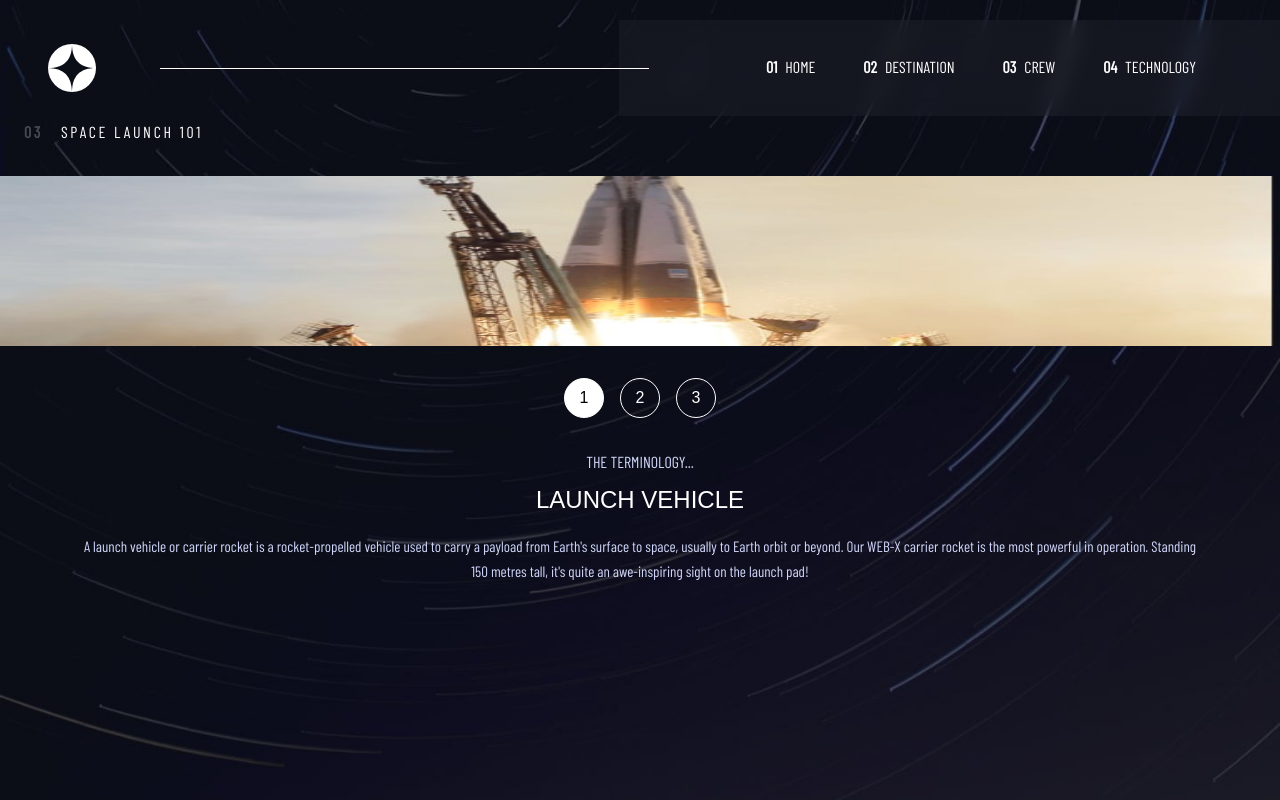
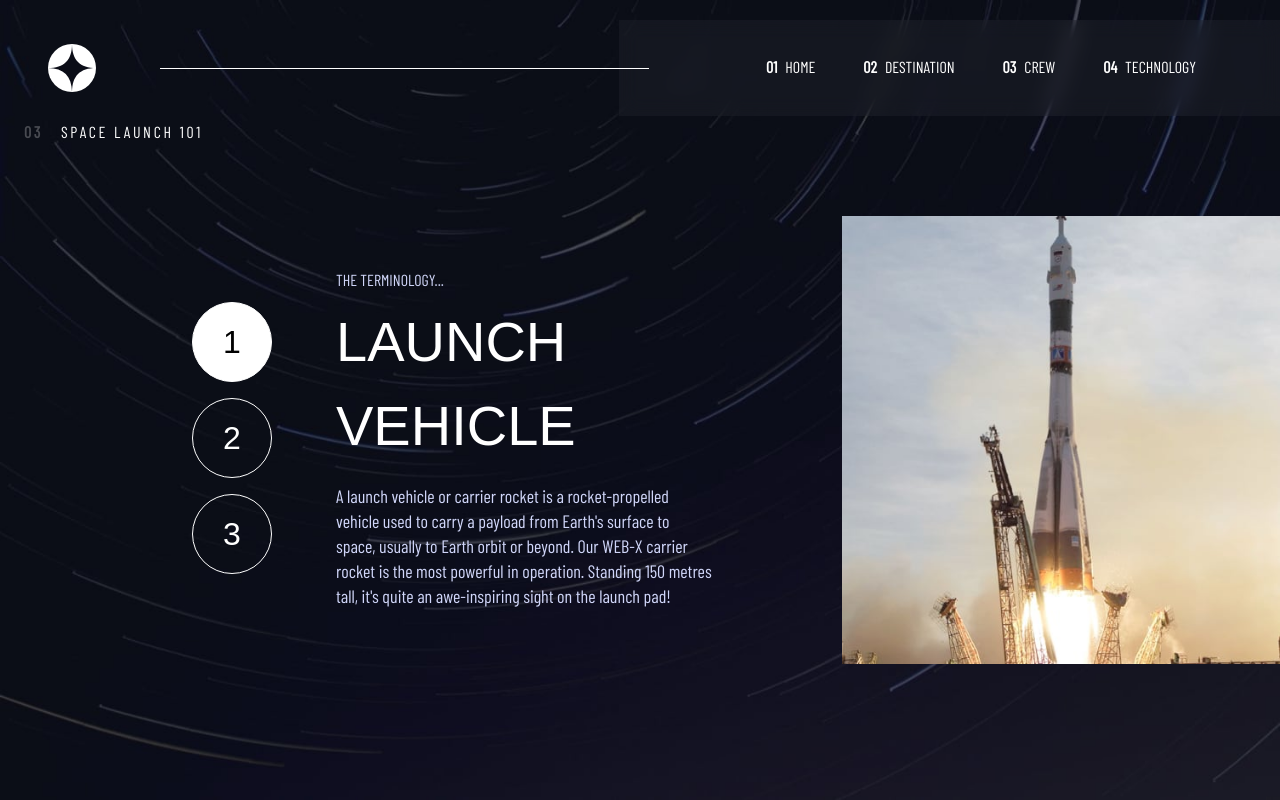
Before and after one commit to jradziejewski/space-tourism, a Next.js app: page /technology in a window 1280 px wide. Built offline with nearby package versions, Linux system fonts and the light colour scheme; a web font is replaced by a local one.

Commit message:
feat: add responsiveness to technology page

```diff
--- a/src/app/technology/page.tsx
+++ b/src/app/technology/page.tsx
@@ -11,9 +11,15 @@ const Page = () => {
   return (
     <TechnologyProvider>
       <SubpageHeader title="Space Launch 101" number={3} />
+      <div className="technology">
+        <div className="technology-image-container">
           <TechnologyImage />
+        </div>
+        <div className="technology-content">
           <TechnologyButtons />
           <TechnologyView />
+        </div>
+      </div>
     </TechnologyProvider>
   );
 };
@@ -23,17 +29,26 @@ export default Page;
 const TechnologyImage = () => {
   const { activeTechnology } = useContext(TechnologyContext);
 
-  if (!activeTechnology || !activeTechnology.image) {
+  if (!activeTechnology || !activeTechnology.imageLandscape) {
     return null;
   }
 
   return (
+    <>
       <Image
-      className="technology-image"
-      src={activeTechnology.image}
+        className="technology-image-landscape"
+        src={activeTechnology.imageLandscape}
         height="170"
         width="445"
         alt={`${activeTechnology.name} image}`}
       />
+      <Image
+        className="technology-image-portrait"
+        src={activeTechnology.imagePortrait}
+        height="170"
+        width="445"
+        alt={`${activeTechnology.name} image}`}
+      />
+    </>
   );
 };
--- a/src/app/technology/technology.scss
+++ b/src/app/technology/technology.scss
@@ -4,6 +4,10 @@ body {
   @include background-image(
     "../../../public/assets/technology/background-technology"
   );
+}
+
+.technology-image-portrait {
+  display: none;
 }
 
 .navbar {
@@ -38,7 +42,7 @@ body {
   color: black;
 }
 
-.technology-image {
+.technology-image-landscape {
   margin: 2rem 0;
   width: 100%;
   height: 170px;
@@ -60,3 +64,70 @@ body {
     line-height: 25px;
   }
 }
+
+@media (min-width: $mobile) {
+  .technology-buttons {
+    .technology-button {
+      width: 60px;
+      height: 60px;
+    }
+  }
+  .technology-image-landscape {
+    height: 310px;
+  }
+  .technology-view {
+    h1 {
+      font-size: 40px;
+    }
+  }
+}
+
+@media (min-width: $tablet) {
+  .technology {
+    display: flex;
+    width: 70%;
+    height: 80%;
+    margin: auto;
+    flex-direction: row-reverse;
+    justify-content: space-between;
+  }
+  .technology-view {
+    align-items: flex-start;
+    text-align: left;
+    h1 {
+      font-size: 56px;
+    }
+    .technology-description {
+      text-align: left;
+      max-width: 450px;
+      font-size: 18px;
+    }
+  }
+  .technology-content {
+    display: flex;
+    gap: 4rem;
+  }
+  .technology-buttons {
+    flex-direction: column;
+    .technology-button {
+      width: 80px;
+      height: 80px;
+      font-size: 32px;
+    }
+  }
+  .technology-image-landscape {
+    display: none;
+  }
+  .technology-image-container {
+    width: 40%;
+  }
+  .technology-image-portrait {
+    display: block;
+    position: absolute;
+    right: 0;
+    top: 55%;
+    transform: translateY(-50%);
+    height: 35vw;
+    width: auto;
+  }
+}
--- a/src/app/technology/technologyData.ts
+++ b/src/app/technology/technologyData.ts
@@ -1,7 +1,10 @@
 import { StaticImageData } from "next/image";
 import launchVehicleLandscape from "../../../public/assets/technology/image-launch-vehicle-landscape.jpg";
+import launchVehiclePortrait from "../../../public/assets/technology/image-launch-vehicle-portrait.jpg";
 import spaceportLandscape from "../../../public/assets/technology/image-spaceport-landscape.jpg";
+import spaceportPortrait from "../../../public/assets/technology/image-spaceport-portrait.jpg";
 import spaceCapsuleLandscape from "../../../public/assets/technology/image-space-capsule-landscape.jpg";
+import spaceCapsulePortrait from "../../../public/assets/technology/image-space-capsule-portrait.jpg";
 
 const launchVehicleDescription =
   "A launch vehicle or carrier rocket is a rocket-propelled vehicle used to carry a payload from Earth's surface to space, usually to Earth orbit or beyond. Our WEB-X carrier rocket is the most powerful in operation. Standing 150 metres tall, it's quite an awe-inspiring sight on the launch pad!";
@@ -13,18 +16,21 @@ const spaceCapsuleDescription =
 export type Technology = {
   name: string;
   description: string;
-  image: StaticImageData;
+  imageLandscape: StaticImageData;
+  imagePortrait: StaticImageData;
 };
 
 function createTechnology(
   name: string,
   description: string,
-  image: StaticImageData
+  imageLandscape: StaticImageData,
+  imagePortrait: StaticImageData,
 ): Technology {
   return {
     name,
     description,
-    image,
+    imageLandscape,
+    imagePortrait,
   };
 }
 
@@ -32,12 +38,19 @@ export const technologies = [
   createTechnology(
     "Launch Vehicle",
     launchVehicleDescription,
-    launchVehicleLandscape
+    launchVehicleLandscape,
+    launchVehiclePortrait,
   ),
-  createTechnology("Spaceport", spaceportDescription, spaceportLandscape),
+  createTechnology(
+    "Spaceport",
+    spaceportDescription,
+    spaceportLandscape,
+    spaceportPortrait,
+  ),
   createTechnology(
     "Space Capsule",
     spaceCapsuleDescription,
-    spaceCapsuleLandscape
+    spaceCapsuleLandscape,
+    spaceCapsulePortrait,
   ),
 ];
```
Lines whose indentation alone changed are shown as unchanged.
